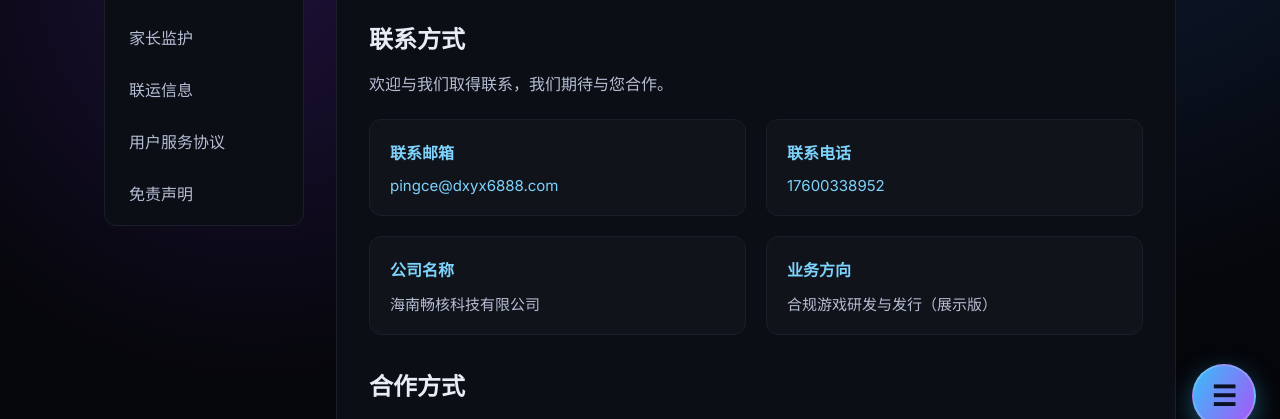
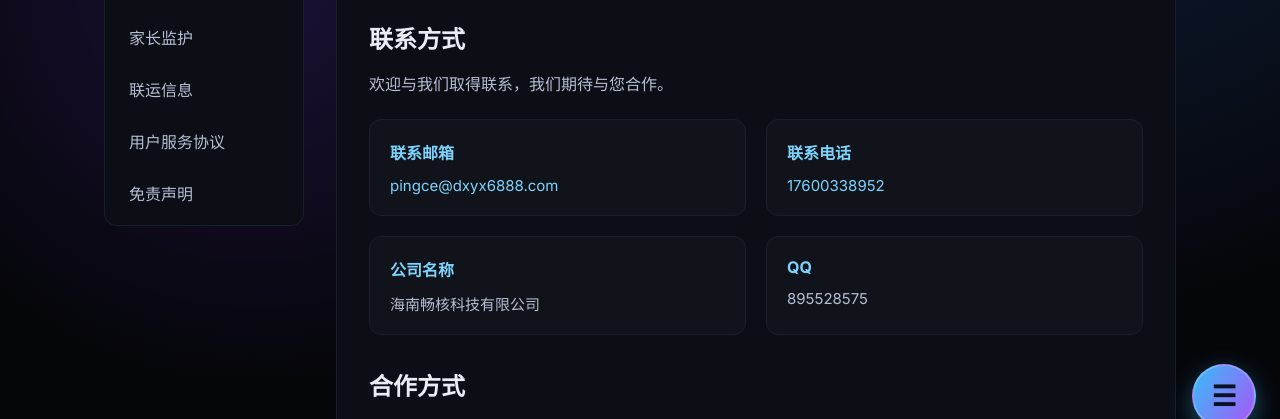
Before and after one commit to wangmiao033/hnchpower.cn, a plain HTML site: page contact.html in a window 1280 px wide. Shown: the part 348-767 px from the top of the page. Drawn offline with Linux system fonts and the light colour scheme.

Commit message:
Add files via upload

```diff
--- a/contact.html
+++ b/contact.html
@@ -63,8 +63,8 @@
               </div>
 
               <div class="contact-item">
-                <h3>业务方向</h3>
-                <p>合规游戏研发与发行（展示版）</p>
+                <h3>QQ</h3>
+                <p>895528575</p>
               </div>
             </div>
           </section>
```
Also changed, not shown: index.html (+1 -1 lines), about.html (line endings or trailing spaces), parental.html (line endings or trailing spaces).
